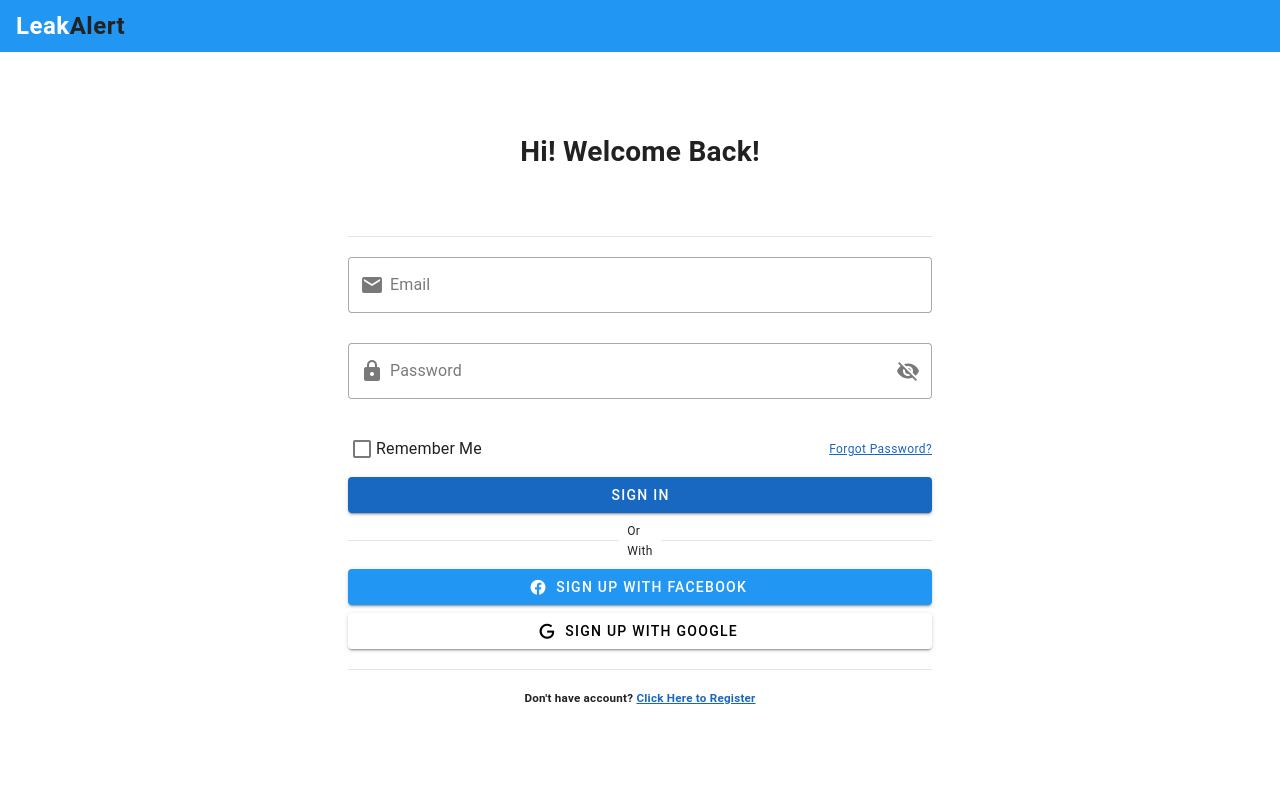
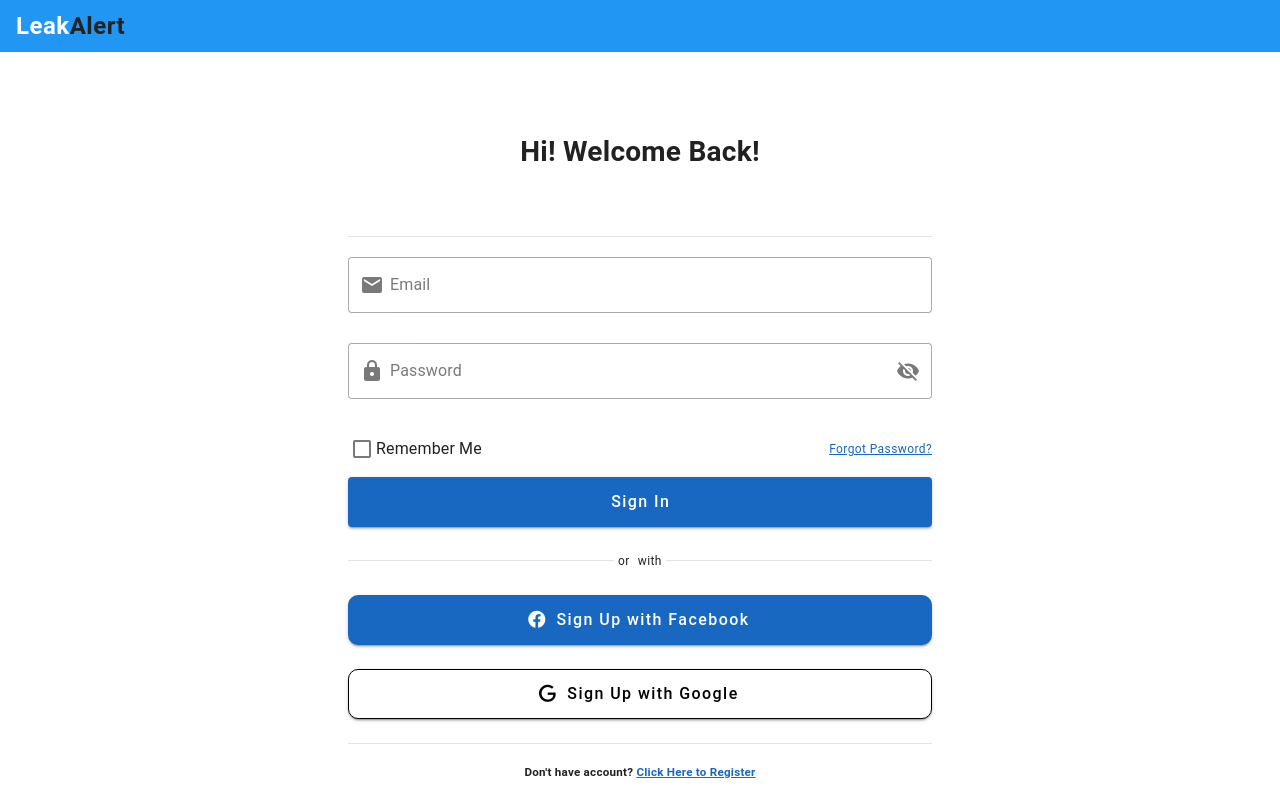
Before and after one commit to lhclavel/leak-alert, a Vue app: page /login in a window 1280 px wide. Built offline with nearby package versions, Linux system fonts and the light colour scheme.

Commit message:
style: add black borders and rounded corners to text fields and Google button in login form

```diff
--- a/src/components/auth/LoginForm.vue
+++ b/src/components/auth/LoginForm.vue
@@ -3,7 +3,6 @@ import { ref } from 'vue'
 const show = ref(false)
 const password = ref('')
 </script>
-
 <template>
   <v-form fast-fail @submit.prevent>
     <v-text-field
@@ -40,29 +39,46 @@ const password = ref('')
       >
     </div>
 
-    <v-btn class="mt-2 mb-2" type="submit" block color="primary">Sign In</v-btn>
+    <v-btn class="mt-2 mb-2 same-height-btn" type="submit" block color="primary">Sign In</v-btn>
 
-    <div class="d-flex align-center my-2">
+    <div class="d-flex align-center my-6">
       <v-divider class="flex-grow-1"></v-divider>
-      <span class="mx-2 text-caption">Or With</span>
-      <v-divider class="flex-grow-1"></v-divider>
+      <span class="mx-1 text-caption">or</span>
+      <span class="mx-1 text-caption">with</span> <v-divider class="flex-grow-1"></v-divider>
     </div>
 
-    <v-btn block color="blue darken-4" class="mb-2" prepend-icon="mdi-facebook">
+    <v-btn
+      block
+      color="primary"
+      class="mb-6 same-height-btn"
+      prepend-icon="mdi-facebook"
+      style="border-radius: 10px"
+    >
       Sign Up with Facebook
     </v-btn>
-    <v-btn block color="white" class="mb-2 text-black" prepend-icon="mdi-google">
+    <v-btn
+      block
+      color="white"
+      class="mb-6 text-black same-height-btn google-btn"
+      prepend-icon="mdi-google"
+      style="border-radius: 10px"
+    >
       Sign Up with Google
     </v-btn>
   </v-form>
 </template>
 
 <style scoped>
-.v-text-field--outlined .v-field__outline__start,
-.v-text-field--outlined .v-field__outline__end,
-.v-text-field--outlined .v-field__outline__notch {
-  border-color: #000 !important;
-  border-width: 2px !important;
-  border-radius: 8px !important;
+.v-btn {
+  text-transform: none !important;
+}
+.same-height-btn {
+  height: 40px !important;
+  min-height: 50px !important;
+  font-size: 1rem;
+}
+
+.google-btn {
+  border: 1px solid #000 !important;
 }
 </style>
```
